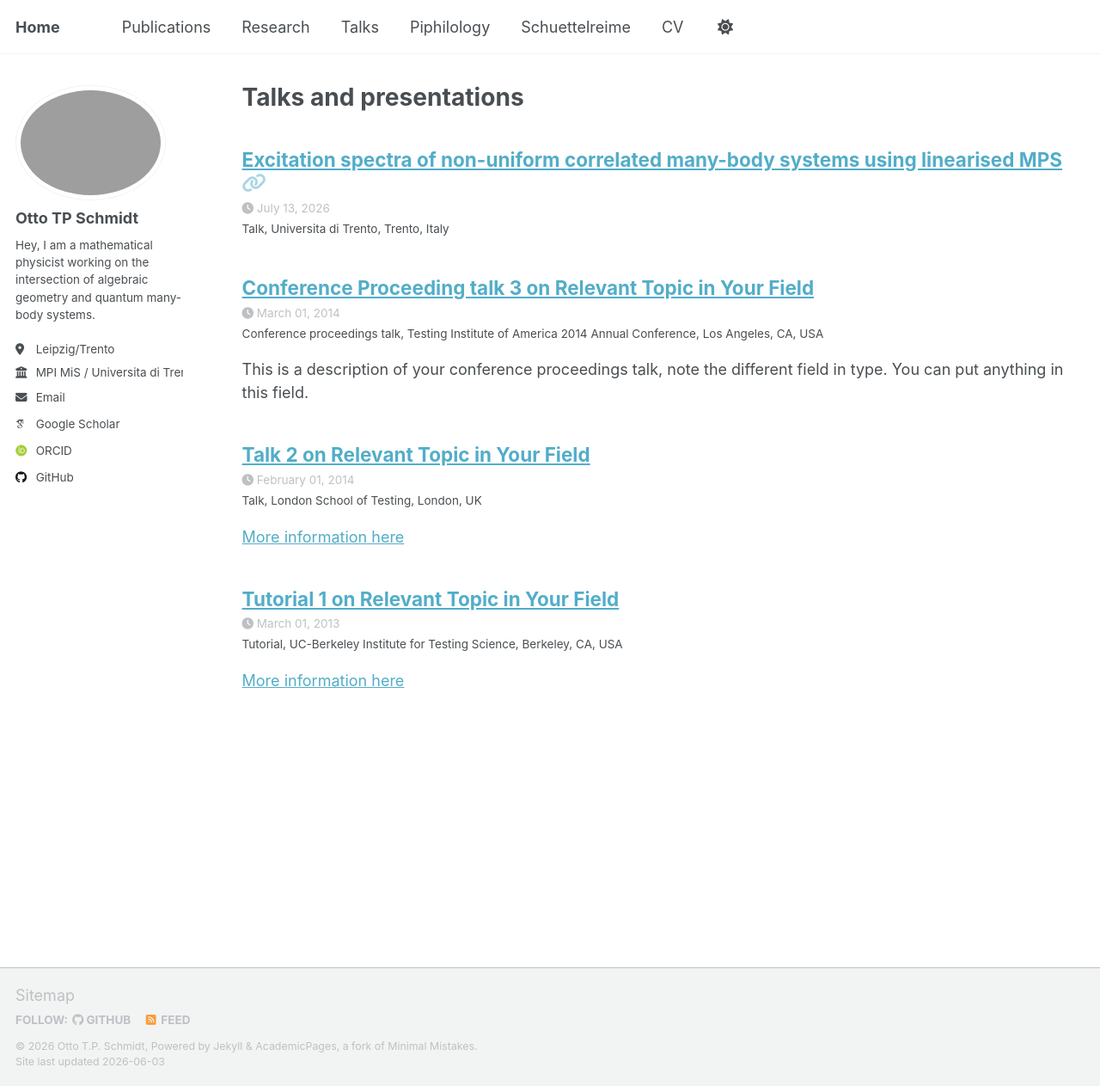
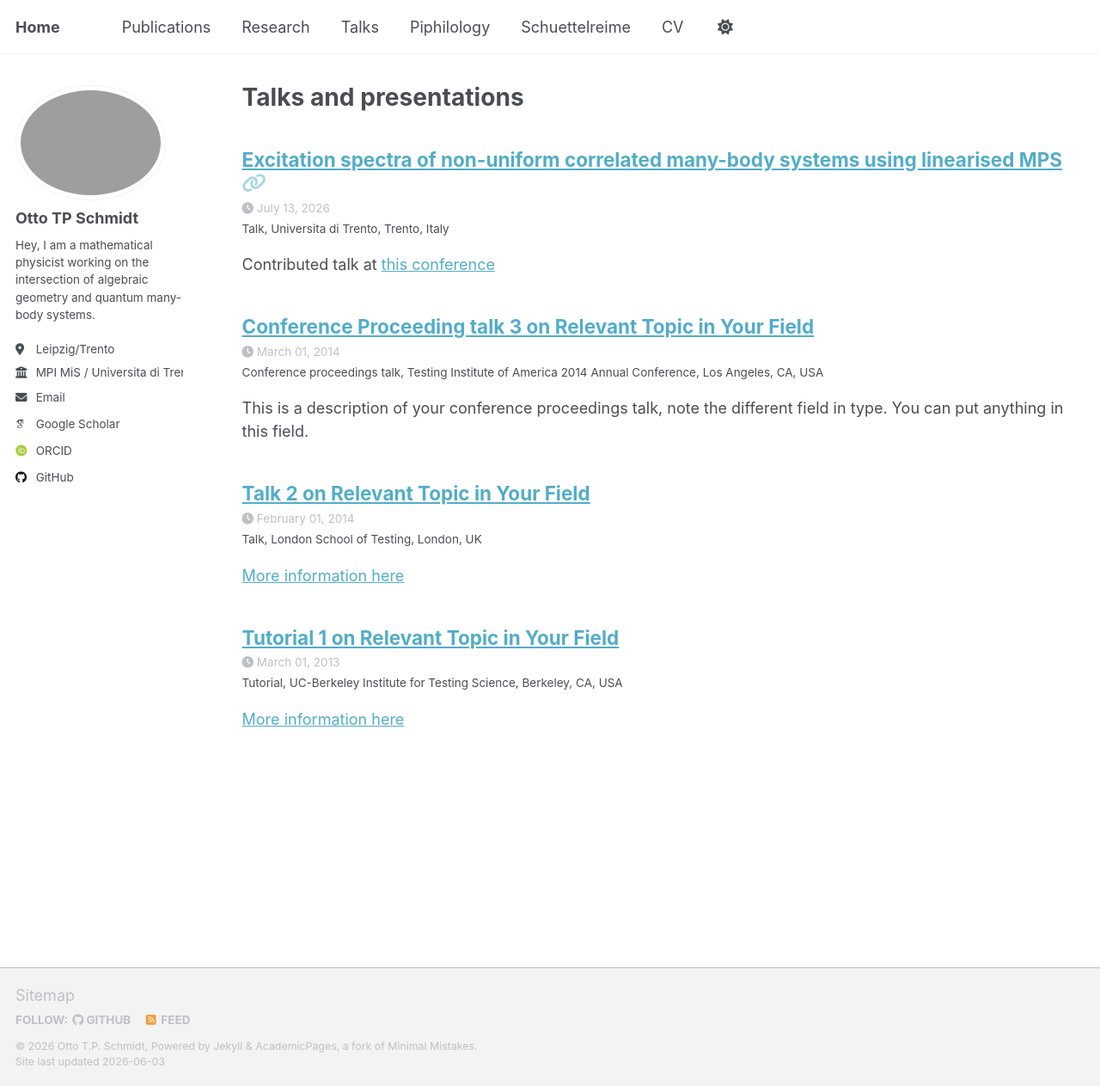
Before and after one commit to ottotpschmidt/ottotpschmidt.github.io, a Jekyll site: the page built from _pages/talks.html, in a window 1280 px wide and 1263 px high. Shown: the whole window at 86% size. Built offline with Jekyll 4.4.1, drawn with Linux system fonts in a browser that asks for light colours; some web fonts are replaced; a script that is not in the unit is left out.

Commit message:
add conference link to Trento talk details

```diff
--- a/_talks/2026-07-13-trento.md
+++ b/_talks/2026-07-13-trento.md
@@ -8,3 +8,5 @@ venue: "Universita di Trento"
 date: 2026-07-13
 location: "Trento, Italy"
 ---
+
+Contributed talk at [this conference](https://tenors-network.eu/tenors-workshop-2/)
```
